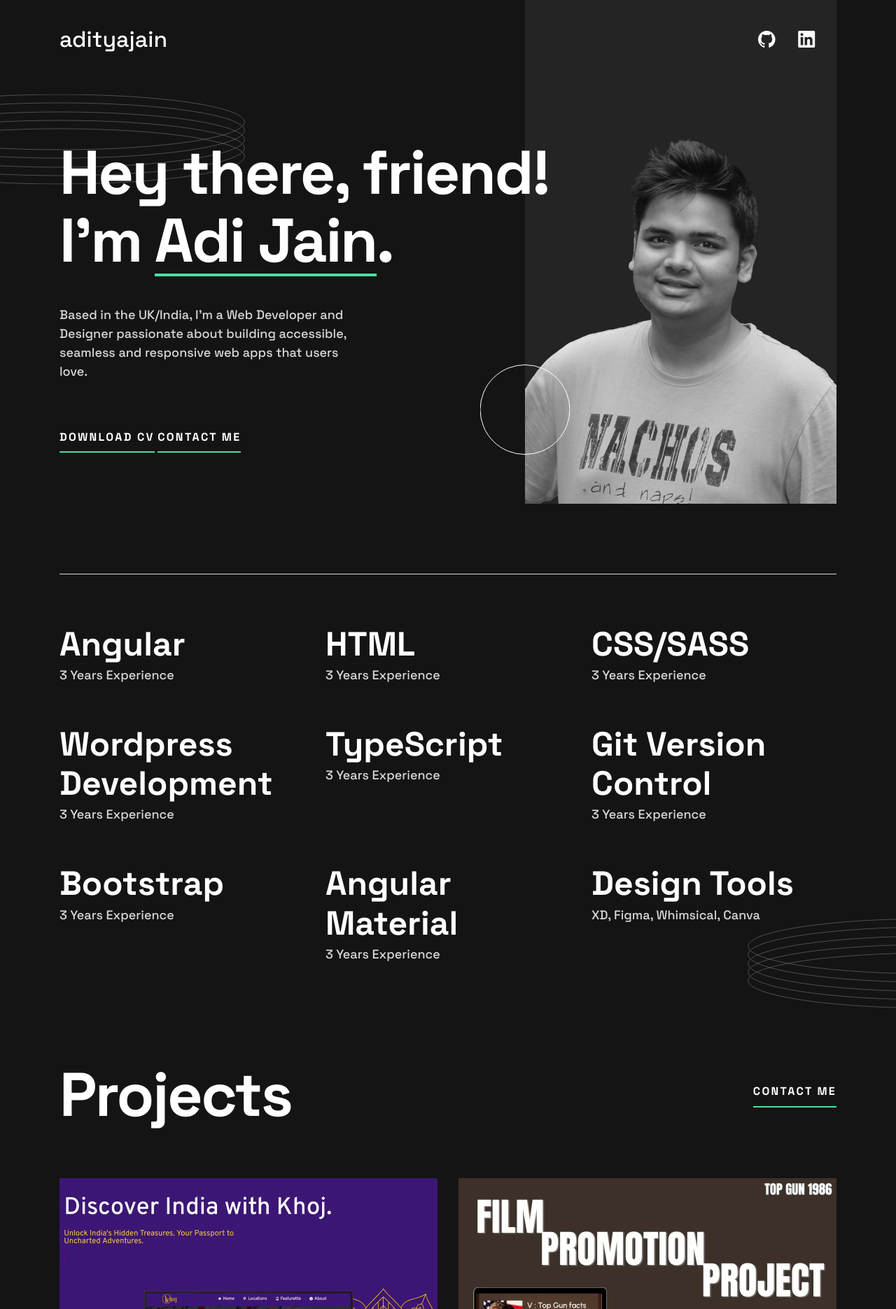
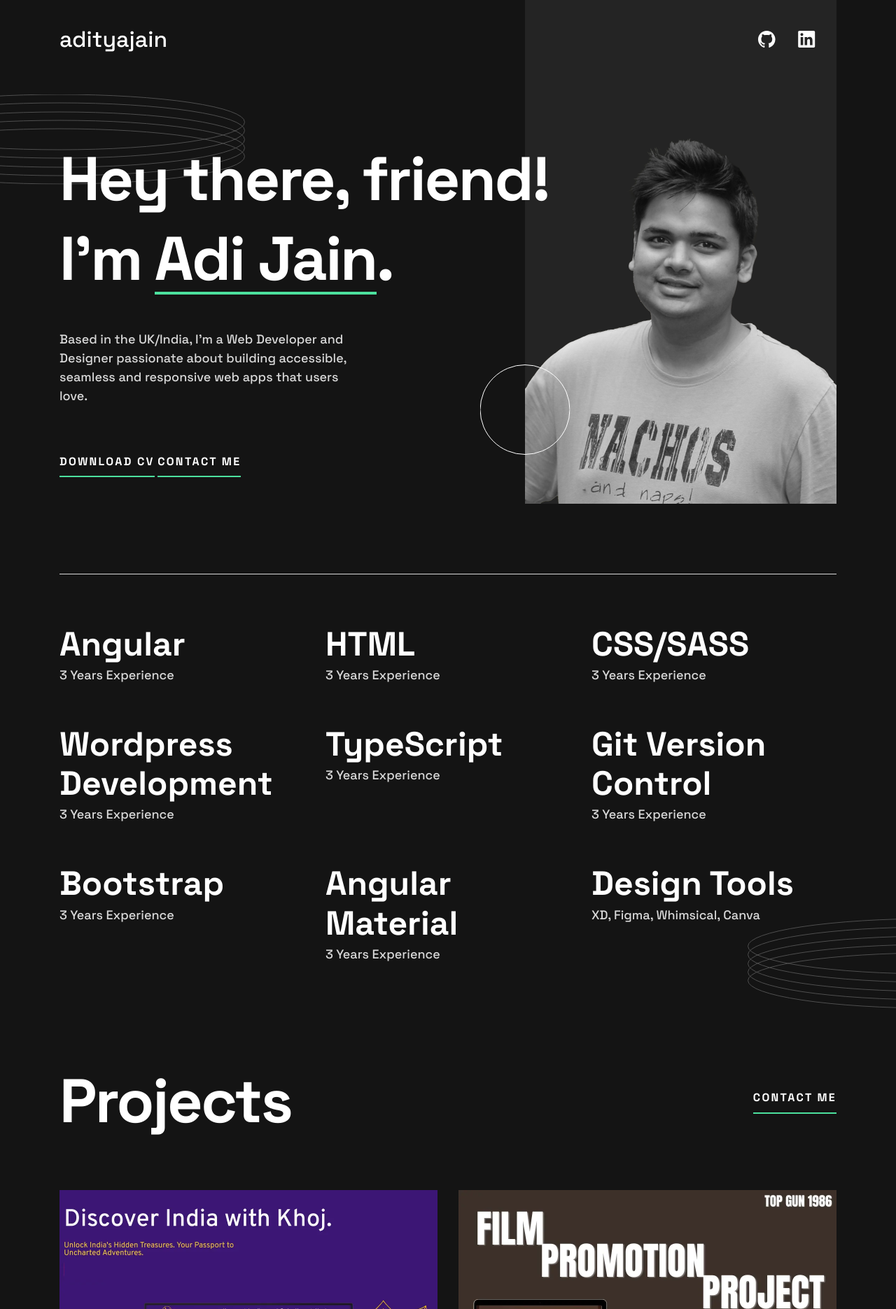
Before and after one commit to idesignwebapps/adi-ui.site, a PHP site: page / in a window 1280 px wide. Shown: the top 1871 px of the page at 70% size. Run offline with PHP 8.4, Linux system fonts and the light colour scheme.

Commit message:
fixed-line-height-heading

```diff
--- a/style.css
+++ b/style.css
@@ -73,7 +73,7 @@ h3 {
   font-size: 2.5rem;
   font-size: clamp(2.5rem, 0.7rem + 7.68vw, 5.5rem);
   letter-spacing: -0.028em;
-  line-height: 1.1;
+  line-height: 1.3;
 }
 
 p {
@@ -616,7 +616,7 @@ h1>span {
 
   .projects__links {
     grid-column: 1 / 2;
-    grid-row: 1 / 2;
+    grid-row: 1 / 3;
     justify-self: center;
     align-self: center;
     z-index: 1;
```
